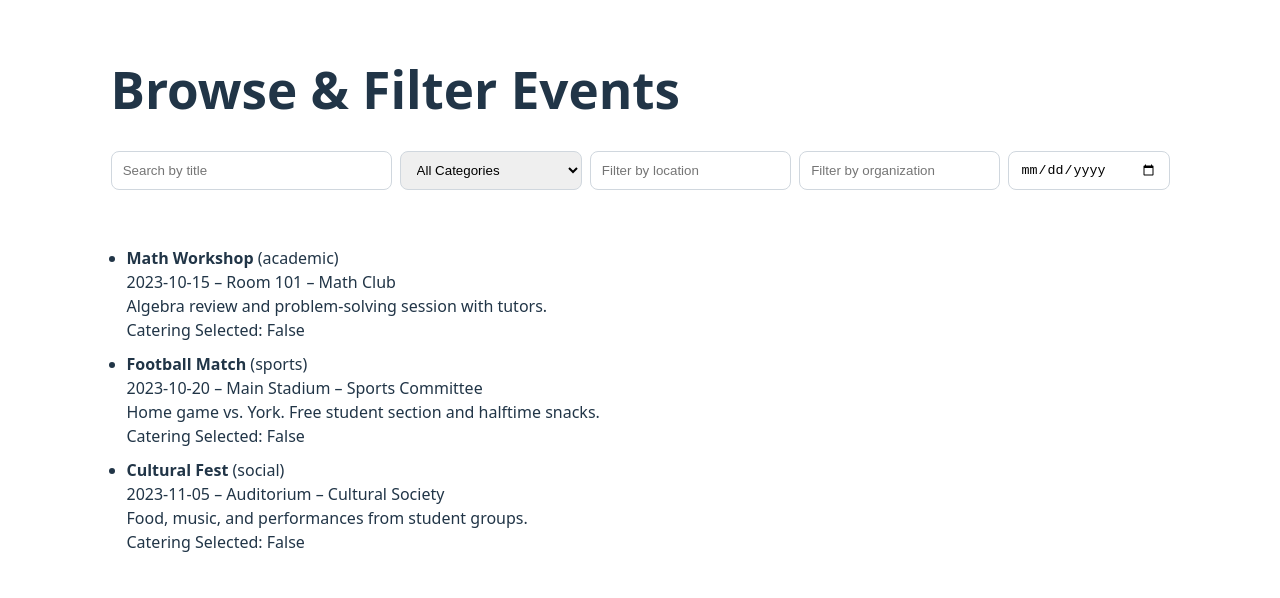
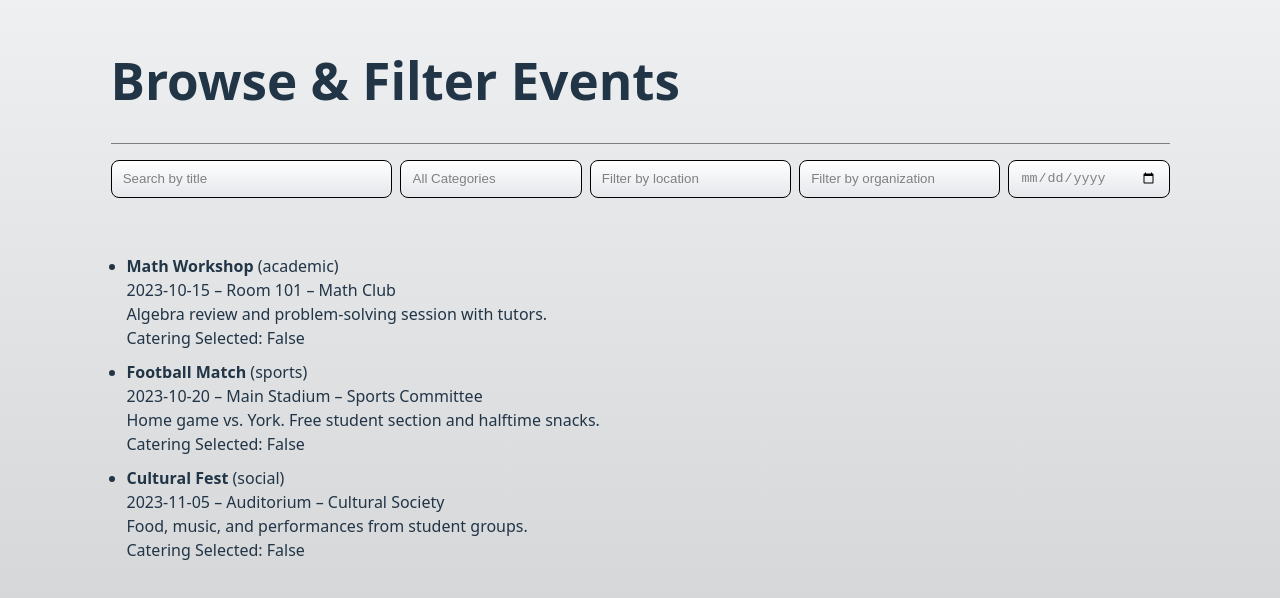
Before and after one commit to anmolp476/EventDiscoveryAndPublicCalendar, a React (Vite) app: page / in a window 1280 px wide. Shown: the part 102-700 px from the top of the page. Built offline with nearby package versions, Linux system fonts and the light colour scheme; no server answers.

Commit message:
UI Changes

```diff
--- a/src/App.css
+++ b/src/App.css
@@ -2,3 +2,26 @@
 input,select{padding:.6rem .7rem;border:1px solid #d0d7de;border-radius:8px}
 input:focus,select:focus{outline:2px solid #4c8bf5;outline-offset:1px}
 ul{padding-left:1rem}
+
+
+.title-divider {
+  border: 0;
+  border-top: 1px solid grey;
+  margin: 8px 0 8px;
+}
+
+.search-row input,
+.search-row select {
+  background-image: linear-gradient(to bottom, #ffffff, #e5e7eb);
+  border: 1px solid black;
+  color: grey;
+}
+.search-row select {
+  -webkit-appearance: none;
+  -moz-appearance: none;
+  appearance: none;
+}
+
+.search-row input::placeholder {
+  color: grey;
+}
--- a/src/App.tsx
+++ b/src/App.tsx
@@ -101,17 +101,18 @@ function App() {
     <main style={{ padding: "24px" }}>
       <h1>Browse &amp; Filter Events</h1>
 
-      {/* Filters and search bar */}
+      <hr className="title-divider" />
+      {/* Filters and Search Bar */}
       <FilterPanel {...filters} onChange={handleChange} />
 
-      {/* Search and validation messages */}
+      {/* Search and Validation Messages */}
       <SearchMessages
         query={debounced}
         shortQueryError={shortQueryError}
         filteredCount={filteredEvents.length}
       />
 
-      {/* Event list results */}
+      {/* Event List Results */}
       <EventList events={filteredEvents} />
     </main>
   )
--- a/src/index.css
+++ b/src/index.css
@@ -12,6 +12,8 @@
   -webkit-font-smoothing: antialiased;
   -moz-osx-font-smoothing: grayscale;
 }
+
+
 
 a {
   font-weight: 500;
@@ -28,7 +30,8 @@ body {
   min-height: 100vh;
   display: flex;
   justify-content: center;
-  align-items: center
+  align-items: center;
+  background: linear-gradient(to bottom, #f3f4f6, #d2d3d4);
 }
 
 h1 {
```
